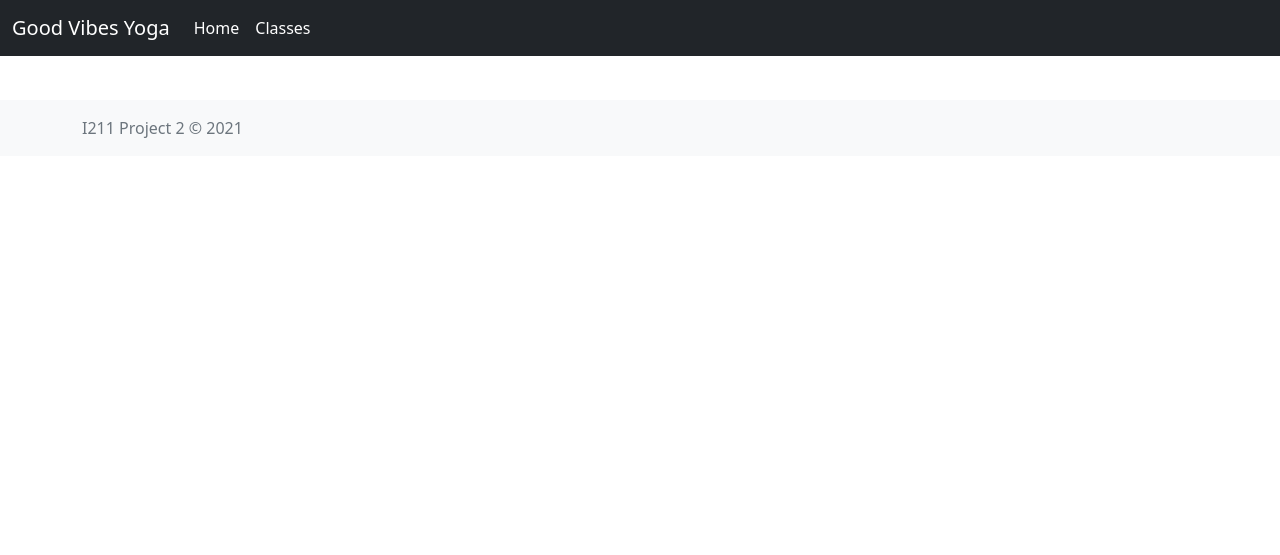
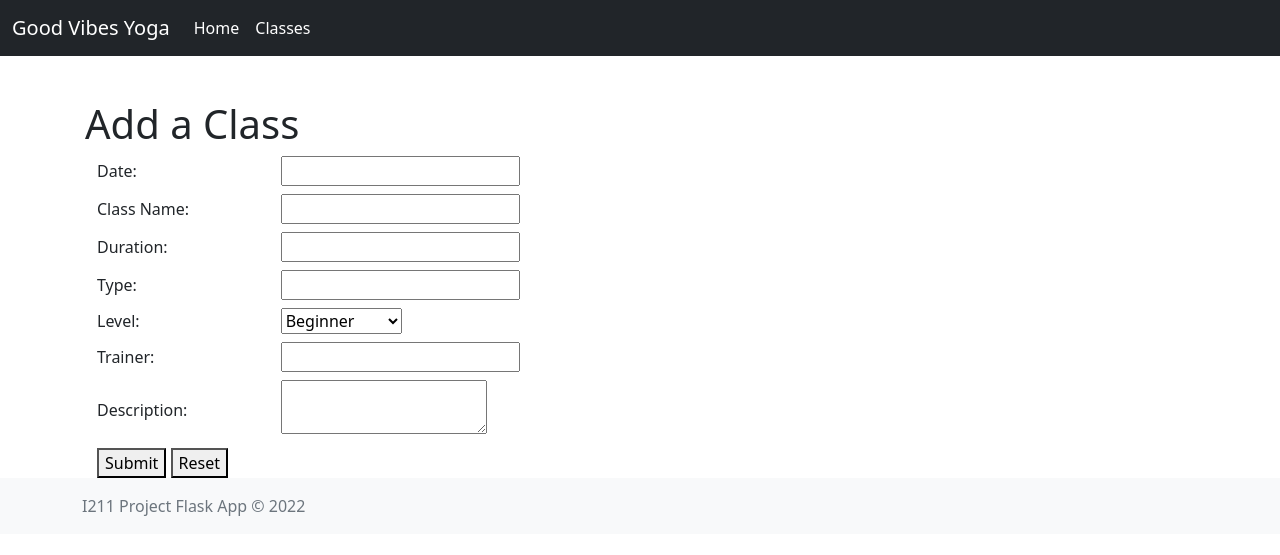
Before and after one commit to EmeryVickers/I211_project, a Flask app: page /classes/create in a window 1280 px wide. Shown: the top 555 px of the page. Run offline with Flask 2, Linux system fonts and the light colour scheme.

Commit message:
class and class form cleaned up

```diff
--- a/templates/base.html
+++ b/templates/base.html
@@ -48,7 +48,7 @@
 
 <footer class="footer mt-auto py-3 bg-light">
   <div class="container">
-    <span class="text-muted">I211 Project 2 &copy; 2021</span>
+    <span class="text-muted">I211 Project Flask App &copy; 2022</span>
   </div>
 </footer>
 
--- a/templates/class_form.html
+++ b/templates/class_form.html
@@ -1,7 +1,75 @@
 {% extends "base.html" %}
 
-{% block title %} {% endblock %}
+{% block title %}Add A Class {% endblock %}
 
 {% block content %}
+<h1>Add a Class</h1>
 
+<form method="POST" name="add_class">
+    <div class="container">
+        <div class="row g-3 align-items-center mb-2">
+            <div class="col-md-2">
+                <label for="date">Date:</label>
+            </div>
+            <div class="col">
+                <input type="text" id="date" name="date">
+            </div>
+        </div>
+        <div class="row g-3 align-items-center mb-2">
+            <div class="col-md-2">
+                <label for="name">Class Name:</label>
+            </div>
+            <div class="col">
+                <input type="text" id="name" name="name">
+            </div>
+        </div>
+        <div class="row g-3 align-items-center mb-2">
+            <div class="col-md-2">
+                <label for="duration">Duration:</label>
+            </div>
+            <div class="col">
+                <input type="text" id="duration" name="duration">
+            </div>
+        </div>
+        <div class="row g-3 align-items-center mb-2">
+            <div class="col-md-2">
+                <label for="type">Type:</label>
+            </div>
+            <div class="col">
+                <input type="text" id="type" name="type">
+            </div>
+        </div>
+        <div class="row g-3 align-items-center mb-2">
+            <div class="col-md-2">
+                <label for="level">Level:</label>
+            </div>
+            <div class="col">
+                <select id="level" name = "level">
+                    <option>Beginner</option>
+                    <option>Intermediate</option>
+                    <option>Advanced</option>
+                </select>
+            </div>
+        </div>
+        <div class="row g-3 align-items-center mb-2">
+            <div class="col-md-2">
+                <label for="trainer">Trainer:</label>
+            </div>
+            <div class="col">
+                <input type="text" id="trainer" name="trainer">
+            </div>
+        </div>
+        <div class="row g-3 align-items-center mb-2">
+            <div class="col-md-2">
+                <label for="desc">Description:</label>
+            </div>
+            <div class="col">
+                <textarea id="desc" name="desc"> </textarea>
+            </div>
+        </div>
+
+        <button type="submit" value="Submit">Submit</button>
+        <button type="reset" value="Reset">Reset</button>
+    </div>
+</form>
 {% endblock %}
```
Also changed, not shown: templates/class.html (+8 -8 lines).
